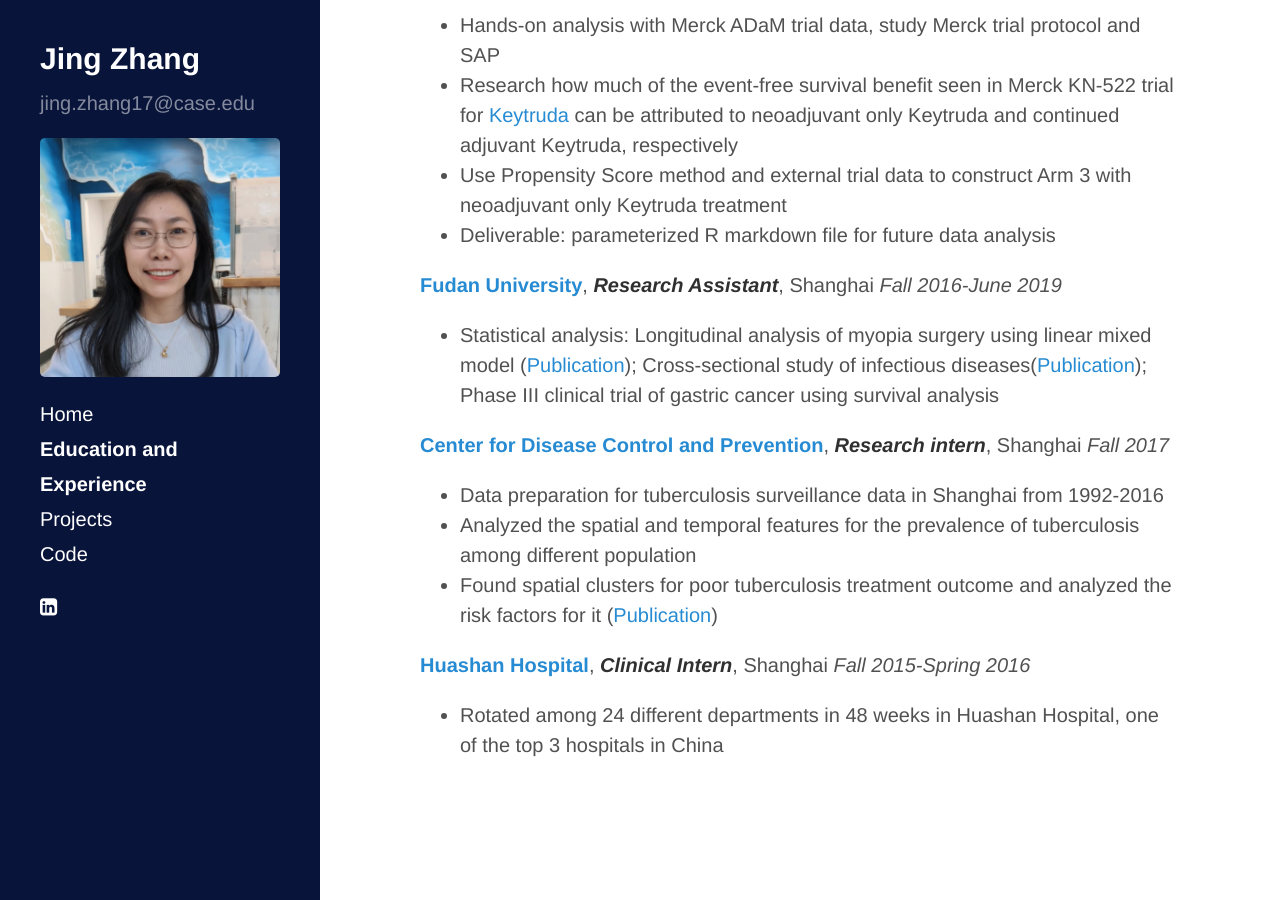
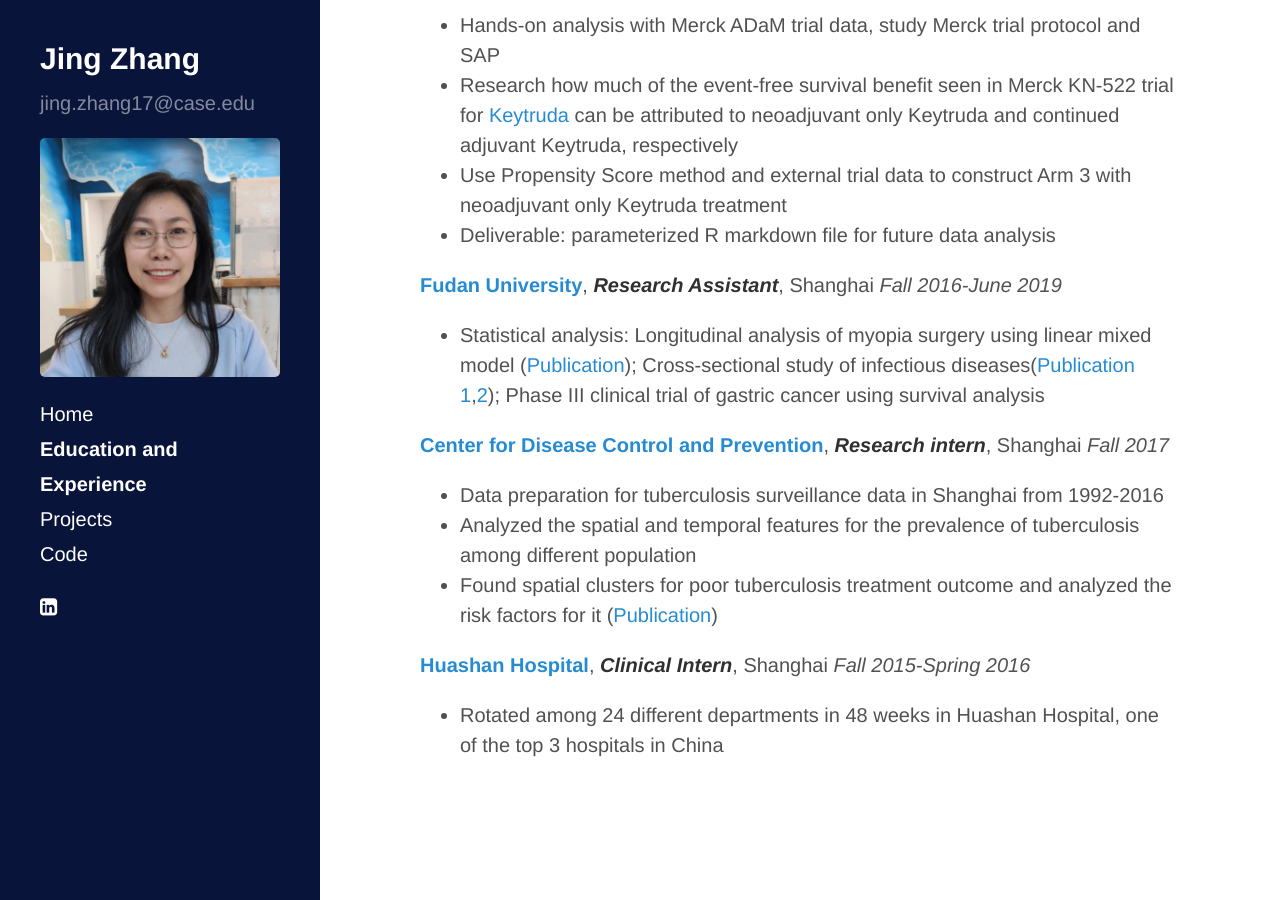
Before and after one commit to jingzhang1/jingzhang1.github.io, a Jekyll site: the page built from about.md, in a window 1280 px wide and 900 px high, scrolled down 1033 px. Built offline with Jekyll 4.4.1, drawn with Linux system fonts in a browser that asks for light colours; nearby versions of some CDN libraries.

Commit message:
Update about.md

```diff
--- a/about.md
+++ b/about.md
@@ -25,7 +25,7 @@ title: Education and Experience
 * Deliverable: parameterized R markdown file for future data analysis
 
 **[Fudan University](http://www.fudan.edu.cn/en/)**, **_Research Assistant_**, Shanghai *Fall 2016-June 2019*
-* Statistical analysis: Longitudinal analysis of myopia surgery using linear mixed model ([Publication](https://www.frontiersin.org/articles/10.3389/fmed.2020.521078/full)); Cross-sectional study of infectious diseases([Publication](https://journals.plos.org/plosntds/article?id=10.1371/journal.pntd.0008070)); Phase III clinical trial of gastric cancer using survival analysis
+* Statistical analysis: Longitudinal analysis of myopia surgery using linear mixed model ([Publication](https://www.frontiersin.org/articles/10.3389/fmed.2020.521078/full)); Cross-sectional study of infectious diseases([Publication 1](https://journals.plos.org/plosntds/article?id=10.1371/journal.pntd.0008070),[2](https://journals.plos.org/plosone/article?id=10.1371/journal.pone.0225361)); Phase III clinical trial of gastric cancer using survival analysis
 
 **[Center for Disease Control and Prevention](http://www.scdc.sh.cn/indexEn.shtml)**, **_Research intern_**, Shanghai *Fall 2017*
 * Data preparation for tuberculosis surveillance data in Shanghai from 1992-2016
```
